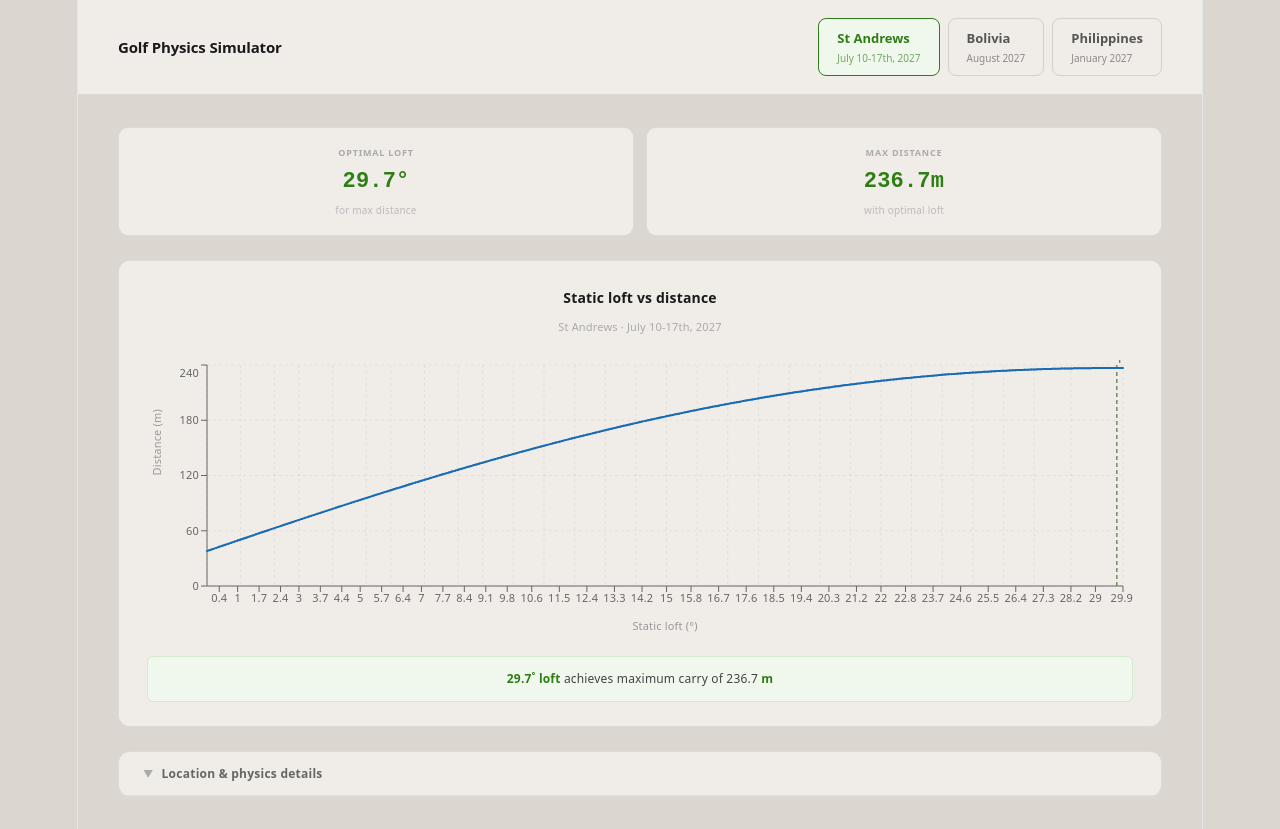
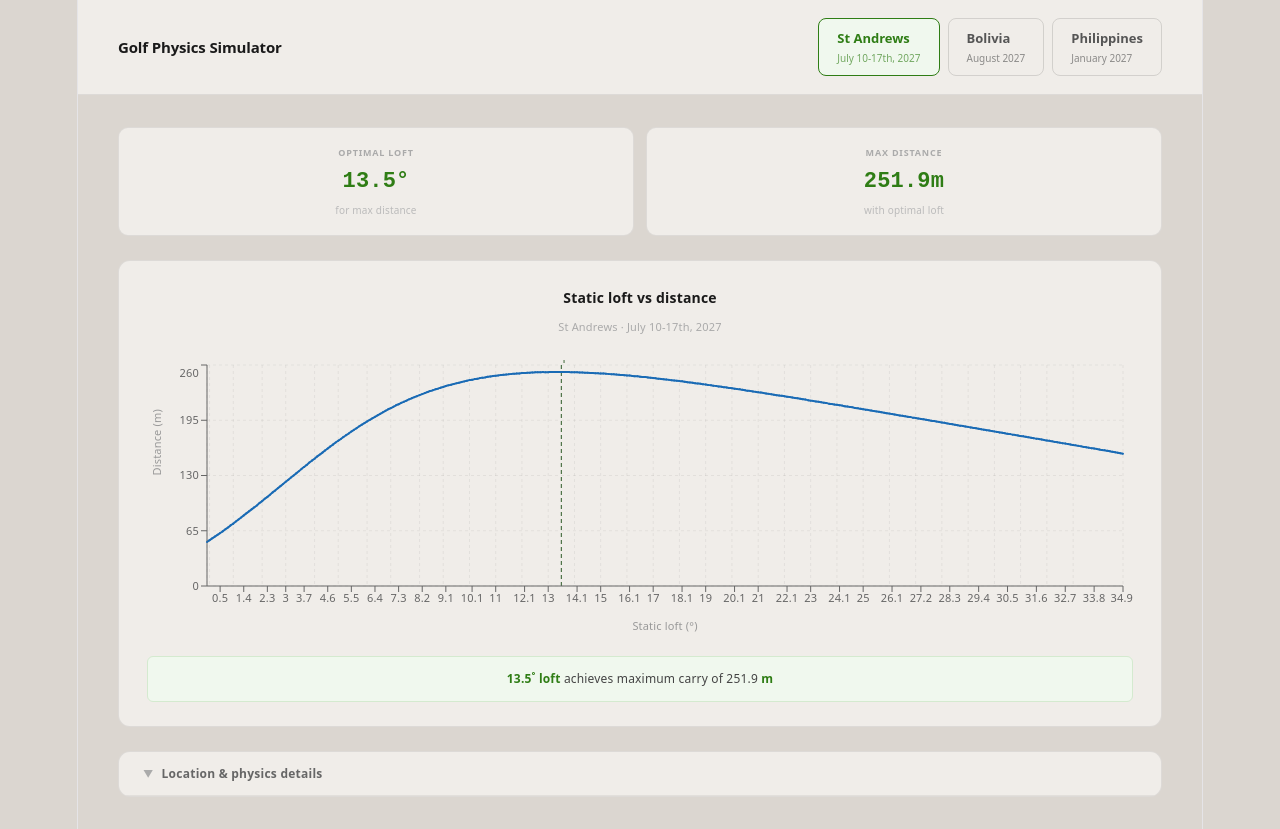
Before and after one commit to ashour-o/physics-of-golf, a React (Vite) app: page / in a window 1280 px wide. Built offline with nearby package versions, Linux system fonts and the light colour scheme.

Commit message:
Complete working simulation, still potentially need to add trajectory path graph

```diff
--- a/src/App.jsx
+++ b/src/App.jsx
@@ -42,8 +42,8 @@ const GLOBAL_PHYSICS = {
   clubMassKG: 0.2,
   clubSpeedMS: 45,
   loftMinDEG: 0,
-  loftMaxDEG: 30,
-  DT: 0.001  // timestep for simulation
+  loftMaxDEG: 35,
+  DT: 0.01  // timestep for simulation
 }
 
 
@@ -56,19 +56,54 @@ function simulate(staticLoft, loc) {
 
   const g = loc.gravity;
   const v_wind = loc.windSpeedMS;
-  const T_C = loc.tempC; // temperature in celsius
-  const T = loc.tempC + 273.15; // convert to kelvin
+  const T_C = loc.tempC // celsius
+  const T = T_C + 273.15; // convert to kelvin
   const z = loc.altitudeM;
-  const h = loc.humidity / 100; // relative humidity as decimal [0-1]
+  const h = loc.humidity / 100 // humidity as a decimal [0-1]
 
   // pre-calculating constants for later
   const A = Math.PI * ( r ** 2 );
 
-  const M_v = 18.02; // molar mass of water
-  const M_a = 28.97; // molar mass of dry air in g/mol
-  const m_a = M_a / (6.022*(10**26)) // converting molar mass to average mass of single dry air molecule, kg
+  const m_air = 4.8 * (10**-26);
+  const M_a = 28.97 // molar mass of air
+  const M_v = 18.02 // molar mass of water
   const k = 1.381 * (10**-23);
-  const R = 8.314; // J mol^-1 K^-1
+  const R = 8.31
+
+  // USED LATER TO ACCOUNT FOR AIR DENSITY
+
+  // barometric formula for air pressure
+  // https://web.tecnico.ulisboa.pt/berberan/data/43.pdf
+  const P = 101325 * Math.exp( - m_air * g * z / (k * T));
+
+  // sutherland's law for air viscosity
+  // https://doc.comsol.com/6.3/doc/com.comsol.help.cfd/cfd_ug_fluidflow_high_mach.08.43.html
+  const mu = 1.716*(10**-5) * ((T / 273)**1.5) * (273+111) / (T+111);
+
+  const A0 = 1.2378847 * (10**-5);
+  const B = -1.9121316 * (10**-2);
+  const C = 33.93711047;
+  const D = -6.3431645 * (10**3);
+  const P_sv = 1 * Math.exp(A0*(T**2) + B*T + C + D/T); // vapour pressure at saturation
+  const f = 1.00062 + (3.14*(10**-8) * P) + 5.6*(10**-7)*(T_C**2) // enhancement factor
+  const x_v = h * f * P_sv / P; // mole fraction of water
+
+  // defining constants for calculating Z
+
+  const a_0 = 1.58123 * (10**-6);
+  const a_1 = -2.9331 * (10**-8);
+  const a_2 = 1.1043 * (10**-10);
+  const b_0 = 5.707 * (10**-6);
+  const b_1 = -2.051 * (10**-8);
+  const c_0 = 1.9898 * (10**-4);
+  const c_1 = 2.376 * (10**-6);
+  const d = 1.83 * (10**-11);
+  const e0 = -0.765 * (10**-8);
+
+  const Z = 1 - ((P / T) * (a_0 + a_1*T_C + a_2*(T_C**2) + (b_0 + b_1*T_C)*x_v + (c_0 + c_1*T_C)*(x_v**2)
+          + ((P/T)**2) * (d + e0*(x_v**2))));
+
+  const rho = ((P * (M_a / 1000)) / (Z * R * T)) * (1 - x_v*(1 - (M_v / M_a)));
 
   // used later to account for wind speed
   const n = 0.37 - 0.0881*Math.log(v_wind)
@@ -122,42 +157,6 @@ function simulate(staticLoft, loc) {
     const C_l = -3.25 * (S ** 2) + 1.99 * S;
 
     // DRAG COEFFICIENT
-
-    // sutherland's law for air viscosity
-    // https://doc.comsol.com/6.3/doc/com.comsol.help.cfd/cfd_ug_fluidflow_high_mach.08.43.html
-    const mu = 1.716*(10**-5) * ((T / 273)**1.5) * (273+111) / (T+111);
-
-    // barometric formula for air pressure
-    // https://web.tecnico.ulisboa.pt/berberan/data/43.pdf
-    const P = 101325 * Math.exp( - m_a * g * z / (k * T));
-
-    // air density using ideal gas law
-
-    const A = 1.2378847 * (10**-5);
-    const B = -1.9121316 * (10**-2);
-    const C = 33.93711047;
-    const D = -6.3431645 * (10**3);
-    const P_sv = 1 * Math.exp(A*(T**2) + B*T + C + D/T); // vapour pressure at saturation
-    const f = 1.00062 + (3.14*(10**-8) * P) + 5.6*(10**-7)*(T_C**2) // enhancement factor
-    const x_v = h * f * P_sv / P; // mole fraction of water
-
-    // defining constants for calculating Z
-
-    const a_0 = 1.58123 * (10**-6);
-    const a_1 = -2.9331 * (10**-8);
-    const a_2 = 1.1043 * (10**-10);
-    const b_0 = 5.707 * (10**-6);
-    const b_1 = -2.051 * (10**-8);
-    const c_0 = 1.9898 * (10**-4);
-    const c_1 = 2.376 * (10**-6);
-    const d = 1.83 * (10**-11);
-    const e = -0.765 * (10**-8);
-
-    const Z = 1 - ((P / T) * (a_0 + a_1*T_C + a_2*(T_C**2) + (b_0 + b_1*T_C)*x_v + (c_0 + c_1*T_C)*(x_v**2)
-            + ((P/T)**2) * (d + e*(x_v**2))));
-
-    const rho = ((P * (M_a / 1000)) / (Z * R * T)) * (1 - x_v*(1 - (M_v / M_a)));
-
     // reynold's number
     const Re = rho * v_rel * (2*r) / mu;
 
@@ -177,8 +176,6 @@ function simulate(staticLoft, loc) {
 
     x += v_x * GLOBAL_PHYSICS.DT;
     y += v_y * GLOBAL_PHYSICS.DT;
-
-
   }
 
   return x;
```
